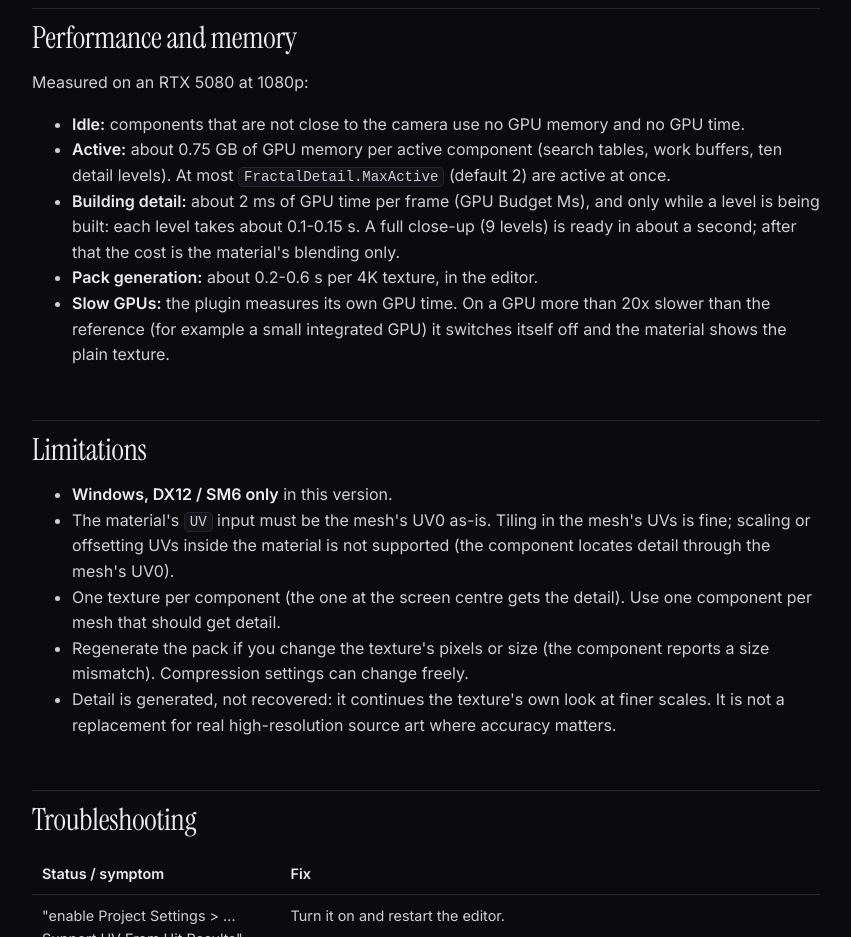
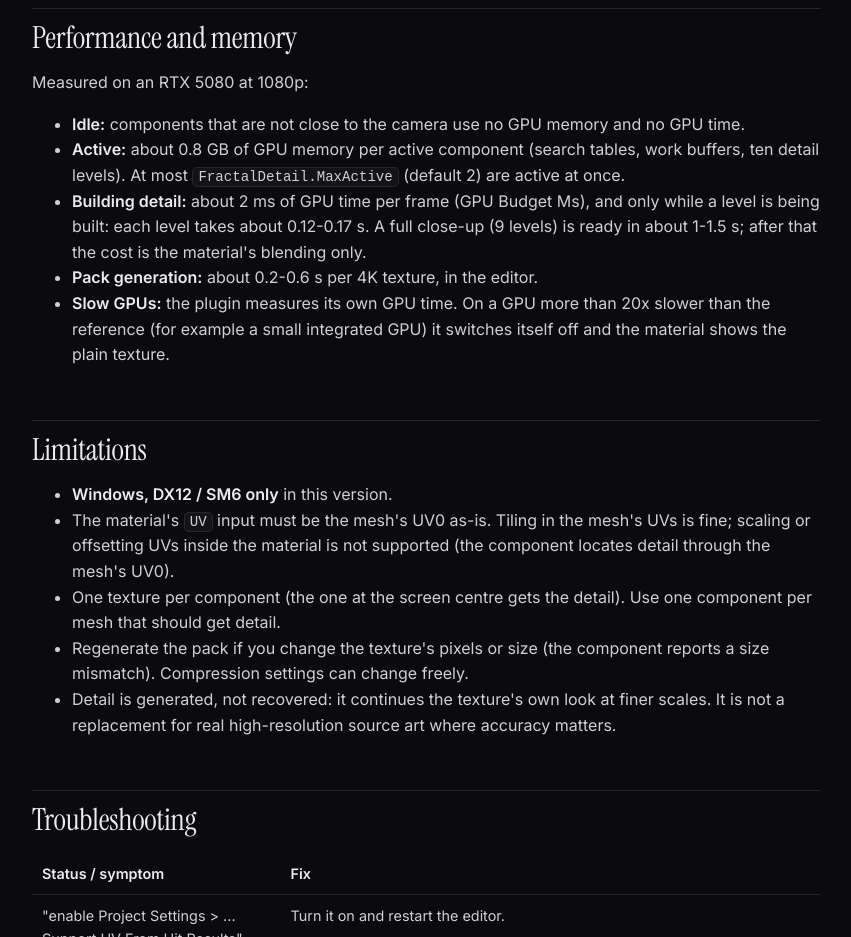
Before and after one commit to Ender1824/deeptexel-site, a plain HTML site: page docs.html in a window 1280 px wide. Shown: the part 3720-4657 px from the top of the page, without its empty margins (214-1065 px from the left). Drawn offline with Linux system fonts and the light colour scheme.

Commit message:
Docs: 0.8 GB per active component, 9 levels in about 1-1.5 s

```diff
--- a/docs.html
+++ b/docs.html
@@ -257,11 +257,11 @@ and faded in.</p>
 <p>Measured on an RTX 5080 at 1080p:</p>
 <ul>
 <li><strong>Idle:</strong> components that are not close to the camera use no GPU memory and no GPU time.</li>
-<li><strong>Active:</strong> about 0.75 GB of GPU memory per active component (search tables, work buffers,
+<li><strong>Active:</strong> about 0.8 GB of GPU memory per active component (search tables, work buffers,
   ten detail levels). At most <code>FractalDetail.MaxActive</code> (default 2) are active at once.</li>
 <li><strong>Building detail:</strong> about 2 ms of GPU time per frame (GPU Budget Ms), and only while a
-  level is being built: each level takes about 0.1-0.15 s. A full close-up (9 levels) is ready
-  in about a second; after that the cost is the material's blending only.</li>
+  level is being built: each level takes about 0.12-0.17 s. A full close-up (9 levels) is ready
+  in about 1-1.5 s; after that the cost is the material's blending only.</li>
 <li><strong>Pack generation:</strong> about 0.2-0.6 s per 4K texture, in the editor.</li>
 <li><strong>Slow GPUs:</strong> the plugin measures its own GPU time. On a GPU more than 20x slower than the
   reference (for example a small integrated GPU) it switches itself off and the material shows
```
